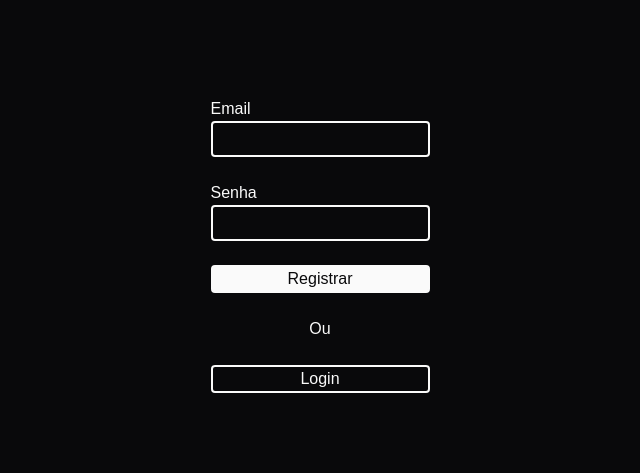
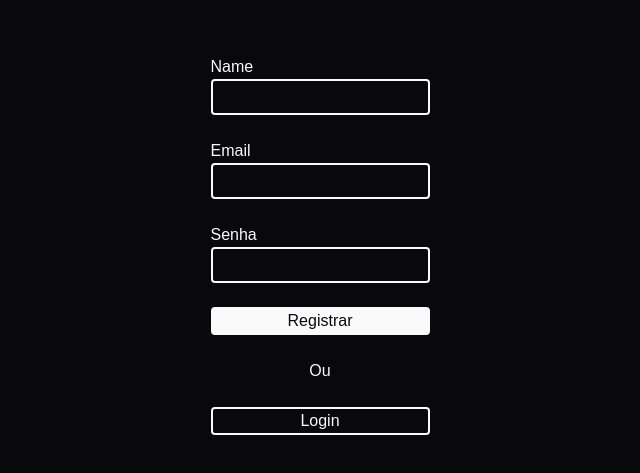
Before and after one commit to PedroHammes/gerenciador-de-foco, a Next.js app: page /signup in a window 1280 px wide. Shown: the part 143-616 px from the top of the page, without its empty margins (320-960 px from the left). Built offline with nearby package versions, Linux system fonts and the light colour scheme; no server answers.

Commit message:
fix: envio de informações de cadastro completas para o backend

```diff
--- a/src/app/api/auth/signup/route.ts
+++ b/src/app/api/auth/signup/route.ts
@@ -8,7 +8,8 @@ export async function POST(request: Request) {
         // Lógica para criar um novo usuário
         try {
                 // Captura os dados da requisição
-                const {email, password} = await request.json()
+                const {name, email, password} = await request.json()
+                console.log("Dados recebidos no signup:", { name, email, password });
 
                 // Criar uma constante para salvar a senha criptografada usando a lib bcrypt
                 const hashedPassword = bcrypt.hashSync(password, 10)
@@ -16,6 +17,7 @@ export async function POST(request: Request) {
                 // Criar uma constate para guardar o resultado da criação do usuário no banco
                 const newUser = await prisma.user.create({
                         data: {
+                                name: name,
                                 email: email,
                                 password: hashedPassword
                         }
@@ -24,6 +26,7 @@ export async function POST(request: Request) {
                 return NextResponse.json({message: `Usuário ${newUser.email} criado com sucesso!`})
 
         } catch (error) {
+                console.error("Erro detalhado ao criar usuário:", error);
 
                 if (error instanceof Prisma.PrismaClientKnownRequestError) {
                         if (error.code === 'P2002') {
--- a/src/app/signup/page.tsx
+++ b/src/app/signup/page.tsx
@@ -7,6 +7,7 @@ import Link from "next/link"
 
 export default function Signup() {
 
+        const [name, setName] = useState('')
         const [email, setEmail] = useState('')
         const [password, setPassword] = useState('')
         const [error, setError] = useState('')
@@ -31,7 +32,7 @@ export default function Signup() {
                         headers: {
                                 'Content-Type': 'application/json'
                         },
-                        body: JSON.stringify({email, password})
+                        body: JSON.stringify({name, email, password})
                 })
 
                 if (response.ok) {
@@ -53,6 +54,17 @@ export default function Signup() {
                         <form onSubmit={Register}
                         className="flex flex-col gap-6"
                         >
+                                <div>
+                                        <label htmlFor="name">Name</label>
+                                        <br />
+                                        <input type="text" id="name"
+                                        className="form-input-field"
+                                        value={name}
+                                        onChange={(event) => {
+                                                setName(event.target.value)
+                                        }}
+                                        />
+                                </div>
                                 <div>
                                         <label htmlFor="email">Email</label>
                                         <br />
--- a/src/middleware.ts
+++ b/src/middleware.ts
@@ -1 +1,2 @@
+export const runtime = "nodejs";
 export { auth as middleware } from "@/auth"
```
Also changed, not shown: 2 other files (tests, documents, lock files or other folders).
